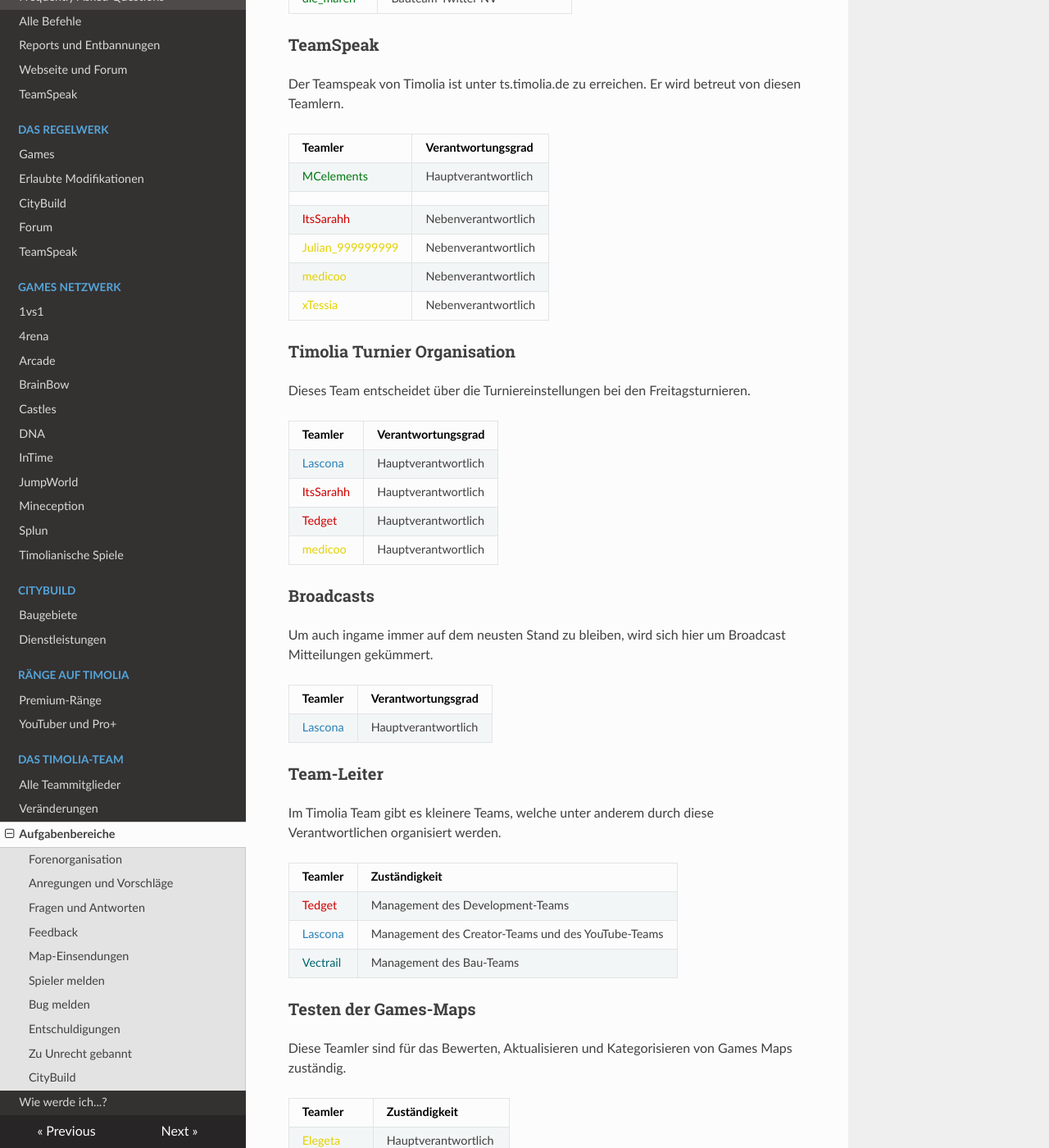
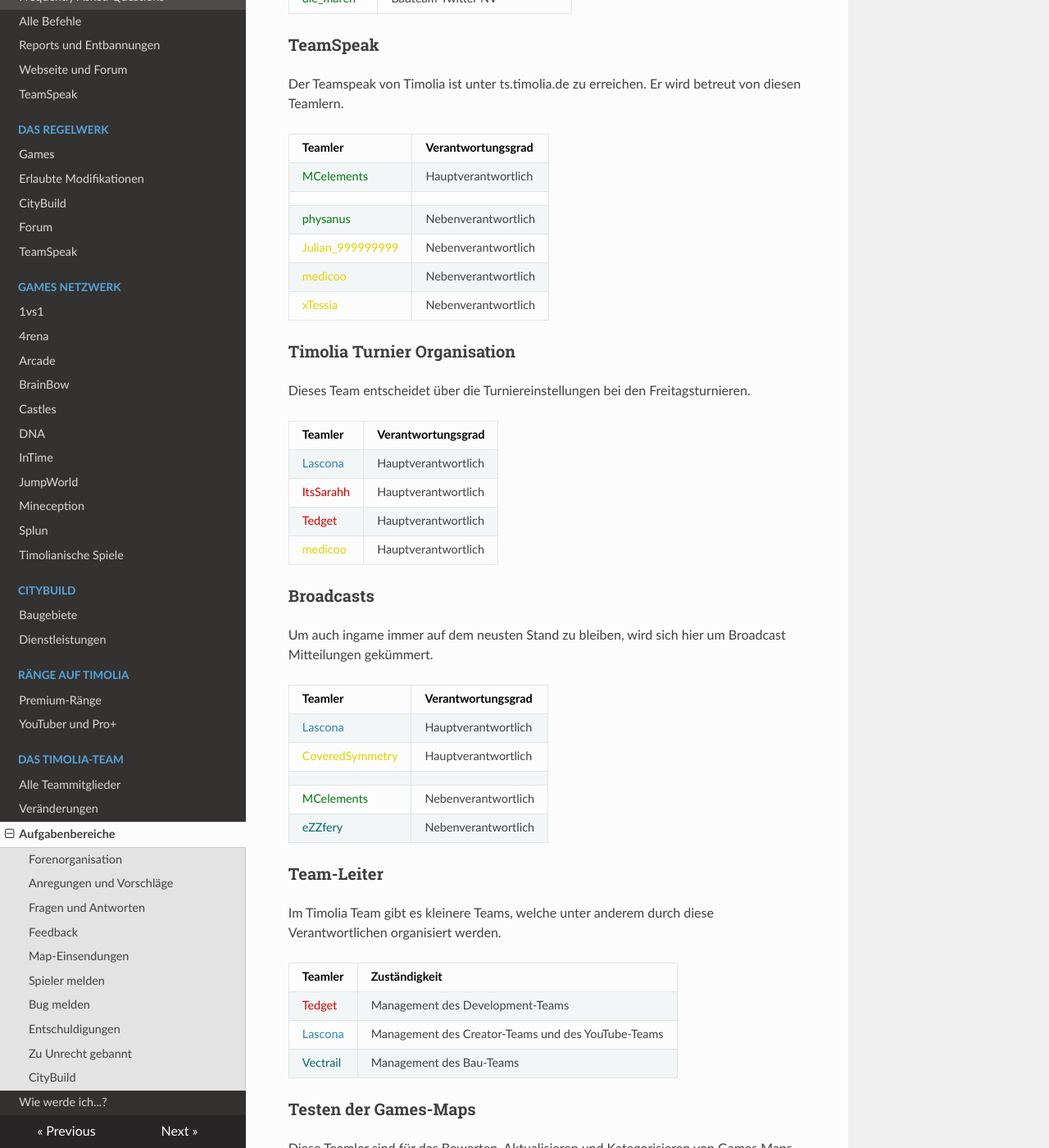
Before and after one commit to TimoliaDE/HowTo, an MkDocs documentation site: the page built from docs/team/responsibilities.md, in a window 1280 px wide and 1400 px high, scrolled down 4408 px. Shown: the whole window at 82% size. Built offline with MkDocs 1.6.1, drawn with Linux system fonts in a browser that asks for light colours; nearby versions of some CDN libraries; old or Windows-style settings are respelled for this version of MkDocs.

Commit message:
Update responsibilities.md

```diff
--- a/docs/team/responsibilities.md
+++ b/docs/team/responsibilities.md
@@ -153,7 +153,7 @@ Der Teamspeak von Timolia ist unter ts.timolia.de zu erreichen. Er wird betreut
 | ------ | ------ |
 |<span style="color:#007812">MCelements</span> | Hauptverantwortlich |
 | | |
-|<span style="color:#CF0101">ItsSarahh</span> | Nebenverantwortlich |
+|<span style="color:#007812">physanus</span> | Nebenverantwortlich |
 |<span style="color:#E4D100">Julian_999999999</span> | Nebenverantwortlich |
 |<span style="color:#E4D100">medicoo</span> | Nebenverantwortlich |
 |<span style="color:#E4D100">xTessia</span> | Nebenverantwortlich |
@@ -174,7 +174,10 @@ Um auch ingame immer auf dem neusten Stand zu bleiben, wird sich hier um Broadca
 | Teamler | Verantwortungsgrad |
 | ------ | ------ |
 |<span style="color:#2980b9">Lascona</span> | Hauptverantwortlich |
-
+|<span style="color:#E4D100">CoveredSymmetry</span> | Hauptverantwortlich |
+| | |
+|<span style="color:#007812">MCelements</span> | Nebenverantwortlich |
+|<span style="color:#00646F">eZZfery</span> | Nebenverantwortlich |
 
 ### **Team-Leiter**
 Im Timolia Team gibt es kleinere Teams, welche unter anderem durch diese Verantwortlichen organisiert werden.
```
